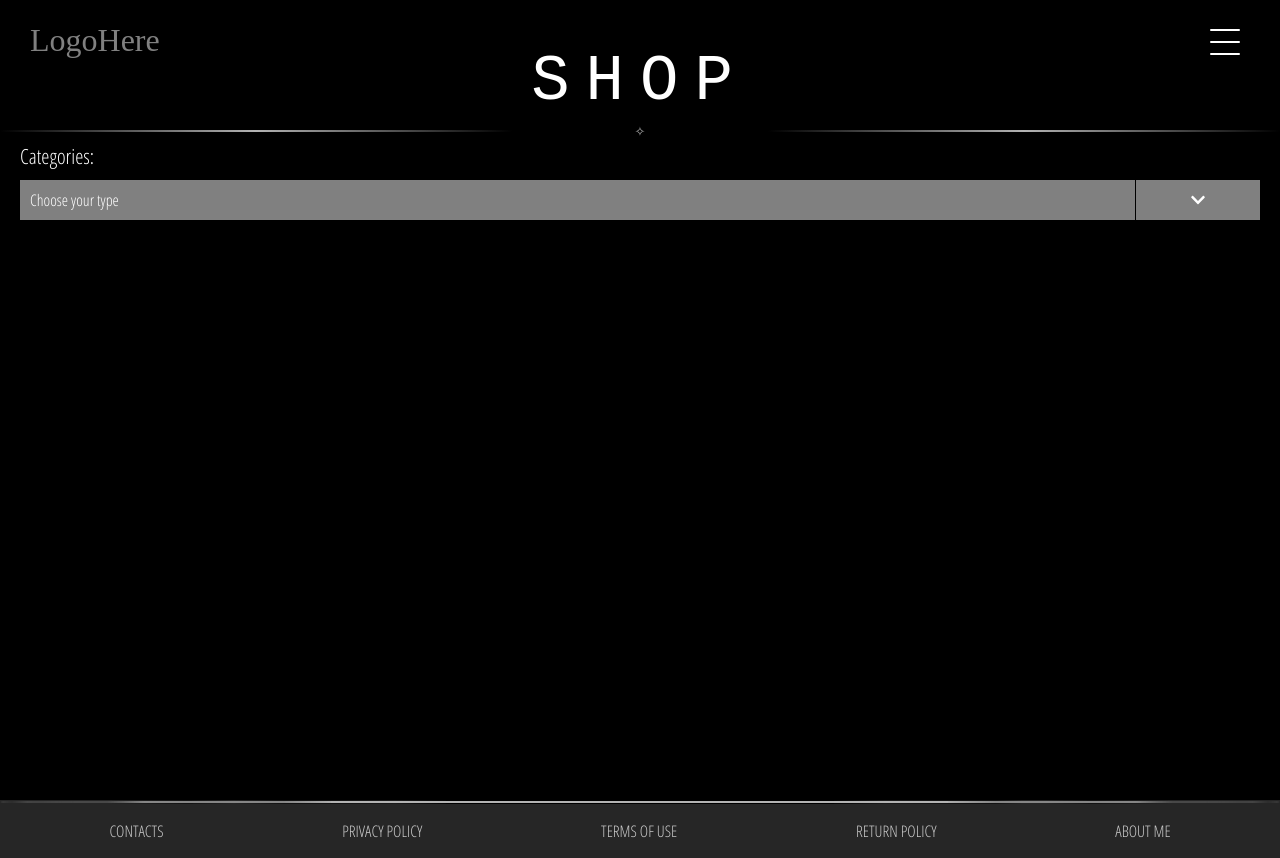
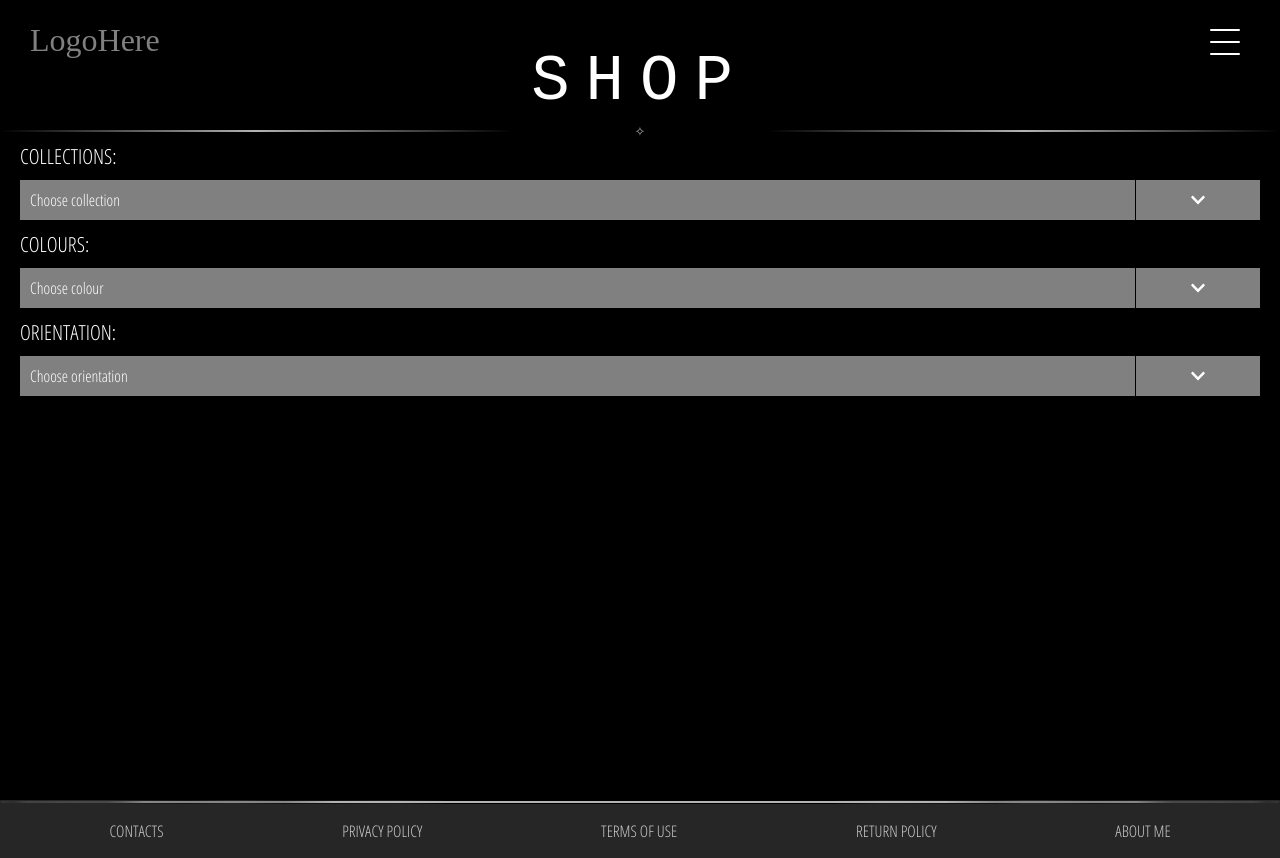
Before and after one commit to DenitsaRuseva/portfolio, a React (Create React App) app: page /shop in a window 1280 px wide. Built offline with nearby package versions, Linux system fonts and the light colour scheme; a web font is replaced by a local one.

Commit message:
controls, control

```diff
--- /dev/null
+++ b/src/components/Shop/Controls/Control/Control.js
@@ -0,0 +1,48 @@
+import React from 'react';
+import './Control.css';
+import {faPaintBrush, faFlask, faWindowClose, faChevronDown} from '@fortawesome/free-solid-svg-icons';
+import { FontAwesomeIcon } from '@fortawesome/react-fontawesome';
+
+export default function control(props){
+
+
+    const selectContainerClasses = props.showOptions ? 'select-container show' : 'select-container';
+
+    const options = [];
+    for(let i=1; i<props.options.length; i++){
+        options.push(
+        <div className='option control-box' onClick={() => props.clickedOption(props.name,props.options[i].value)}>
+            <div className='select-svg-container'>
+                <FontAwesomeIcon icon={faPaintBrush}/>
+            </div>
+        <span>{props.options[i].displayValue}</span>
+    </div>);
+    };
+    options.push(
+        <div className='option control-box' onClick={() => props.clickedOption(props.name,props.options[0].value)}>
+                <div className='select-svg-container'>
+                        <FontAwesomeIcon icon={faWindowClose}/>
+                </div>
+                <span>Remove filter</span>
+        </div>
+    );
+
+    return(
+        <div className='shop-controls-container'>
+                <div className={selectContainerClasses}>
+                    <div className='select-label control-box'>{props.name.toString().toUpperCase()}:</div>
+                    <div className='select-options-wrapp'>
+                        <div className='select-value-container control-box' onClick={props.clicked}>
+                            <span>{props.options.find(el => el.value === props.value).displayValue}</span>
+                            <div className='select-svg-container'>
+                                <FontAwesomeIcon icon={faChevronDown}/>
+                            </div>
+                        </div>
+                        <div className='select-options-container'>
+                            {options}
+                        </div>
+                    </div>
+                </div>
+            </div>
+    );
+};
--- a/src/components/Shop/Controls/Controls.js
+++ b/src/components/Shop/Controls/Controls.js
@@ -2,60 +2,122 @@ import React, {useState} from 'react';
 import './Controls.css';
 import {faPaintBrush, faFlask, faWindowClose, faChevronDown} from '@fortawesome/free-solid-svg-icons';
 import { FontAwesomeIcon } from '@fortawesome/react-fontawesome';
+import Control from './Control/Control';
+import { updateObject } from 'utility';
 
-export default function Controls(props){
-    const [category, setCategory] = useState('selectCat');
-    const [showCategory, setShowCategory] = useState(false);
+export default function Controls(){
+
+    const [form, setForm] = useState({
+        collections: {
+            options: [
+            {value:'select', displayValue: 'Choose collection'},
+            {value:'nature', displayValue: 'Nature Morte'},
+            {value: 'bw', displayValue: 'Black and White'}],
+            value: 'select',
+            showOptions: false
+        },
+        colours: {
+            options: [
+                {value: 'select', displayValue: 'Choose colour'},
+                {value: 'blue', displayValue: 'Blue'},
+                {value: 'green', displayValue: 'Green'},
+                {value: 'purplle', displayValue: 'Purplle'}
+            ],
+            value: 'select',
+            showOptions: false
+        },
+        orientation: {
+            options: [
+                {value: 'select', displayValue: 'Choose orientation'},
+                {value: 'portret', displayValue: 'Portret'},
+                {value: 'landskape', displayValue: 'Landscape'}
+            ],
+            value: 'select',
+            showOptions: false
+        }
+    });
+
+    const toggleShowOptionsHandler = (formProperty) => {
+        const updatedField = updateObject(form[formProperty], {showOptions: !form[formProperty].showOptions});
+        const updatedForm = updateObject(form, {[formProperty]: updatedField});
+        setForm(updatedForm);
+    };
+    const chooseOptionHandler = (formProperty, value) => {
+        const updatedField = updateObject(form[formProperty], {value: value, showOptions: false});
+        const updatedForm = updateObject(form, {[formProperty]: updatedField});
+        setForm(updatedForm);
+    };
+
+    const controls = [];
+    for(let i in form){
+        controls.push(
+        <Control
+        key={i}
+        options={form[i].options}
+        value={form[i].value}
+        showOptions={form[i].showOptions}
+        name={i}
+        clicked={()=>toggleShowOptionsHandler(i)}
+        clickedOption={chooseOptionHandler}/>)
+    };
 
 
-    const categoriesOptions = [{value:'selectCat', displayValue: 'Choose your type'},
-                {value:'oil', displayValue: 'Oil paintings'},
-                {value: 'acrilic', displayValue: 'Acrilic paintings'}];
 
-    const changeCategory = (newCategoryValue) => {
-        setCategory(newCategoryValue);
-    };
 
-    const showCategoryHandler = () => {
-        const updatedShowCategory = !showCategory;
-        setShowCategory(updatedShowCategory);
-    };
+    // const [category, setCategory] = useState('selectCat');
+    // const [showCategory, setShowCategory] = useState(false);
 
-    const selectContainerClasses = showCategory ? 'select-container show' : 'select-container';
 
-    return(
-        <div className='shop-controls-container'>
-                <div className={selectContainerClasses}>
-                    <div className='select-label control-box'>Categories:</div>
-                    <div className='select-options-wrapp'>
-                        <div className='select-value-container control-box' onClick={showCategoryHandler}>
-                            <span>{categoriesOptions.find(el => el.value === category).displayValue}</span>
-                            <div className='select-svg-container'>
-                                <FontAwesomeIcon icon={faChevronDown}/>
-                            </div>
-                        </div>
-                        <div className='select-options-container'>
-                            <div className='option control-box' onClick={() => changeCategory('oil')}>
-                                <div className='select-svg-container'>
-                                    <FontAwesomeIcon icon={faPaintBrush}/>
-                                </div>
-                                <span>Oil paintings</span>
-                            </div>
-                            <div className='option control-box' onClick={() => changeCategory('acrilic')}>
-                                <div className='select-svg-container'>
-                                    <FontAwesomeIcon icon={faFlask}/>
-                                </div>
-                                <span value='acrilic'>Acrilic paintings</span>
-                            </div>
-                            <div className='option control-box' onClick={() => changeCategory('selectCat')}>
-                                <div className='select-svg-container'>
-                                    <FontAwesomeIcon icon={faWindowClose}/>
-                                </div>
-                                <span>Remove filter</span>
-                            </div>
-                        </div>
-                    </div>
-                </div>
-            </div>
-    );
+    // const categoriesOptions = [{value:'selectCat', displayValue: 'Choose your type'},
+    //             {value:'nature', displayValue: 'Nature Morte'},
+    //             {value: 'bw', displayValue: 'Black and White'}];
+
+    // const changeCategory = (newCategoryValue) => {
+    //     setCategory(newCategoryValue);
+    //     setShowCategory(false);
+    // };
+
+    // const showCategoryHandler = () => {
+    //     const updatedShowCategory = !showCategory;
+    //     setShowCategory(updatedShowCategory);
+    // };
+
+    // const selectContainerClasses = showCategory ? 'select-container show' : 'select-container';
+
+    return controls;
+    // return(
+    //     <div className='shop-controls-container'>
+    //             <div className={selectContainerClasses}>
+    //                 <div className='select-label control-box'>Collections:</div>
+    //                 <div className='select-options-wrapp'>
+    //                     <div className='select-value-container control-box' onClick={showCategoryHandler}>
+    //                         <span>{categoriesOptions.find(el => el.value === category).displayValue}</span>
+    //                         <div className='select-svg-container'>
+    //                             <FontAwesomeIcon icon={faChevronDown}/>
+    //                         </div>
+    //                     </div>
+    //                     <div className='select-options-container'>
+    //                         <div className='option control-box' onClick={() => changeCategory('nature')}>
+    //                             <div className='select-svg-container'>
+    //                                 <FontAwesomeIcon icon={faPaintBrush}/>
+    //                             </div>
+    //                             <span>Nature Morte</span>
+    //                         </div>
+    //                         <div className='option control-box' onClick={() => changeCategory('bw')}>
+    //                             <div className='select-svg-container'>
+    //                                 <FontAwesomeIcon icon={faFlask}/>
+    //                             </div>
+    //                             <span value='acrilic'>Black and White</span>
+    //                         </div>
+    //                         <div className='option control-box' onClick={() => changeCategory('selectCat')}>
+    //                             <div className='select-svg-container'>
+    //                                 <FontAwesomeIcon icon={faWindowClose}/>
+    //                             </div>
+    //                             <span>Remove filter</span>
+    //                         </div>
+    //                     </div>
+    //                 </div>
+    //             </div>
+    //         </div>
+    // );
 };
```
Also changed, not shown: src/components/Shop/Controls/Control/Control.css (added).
